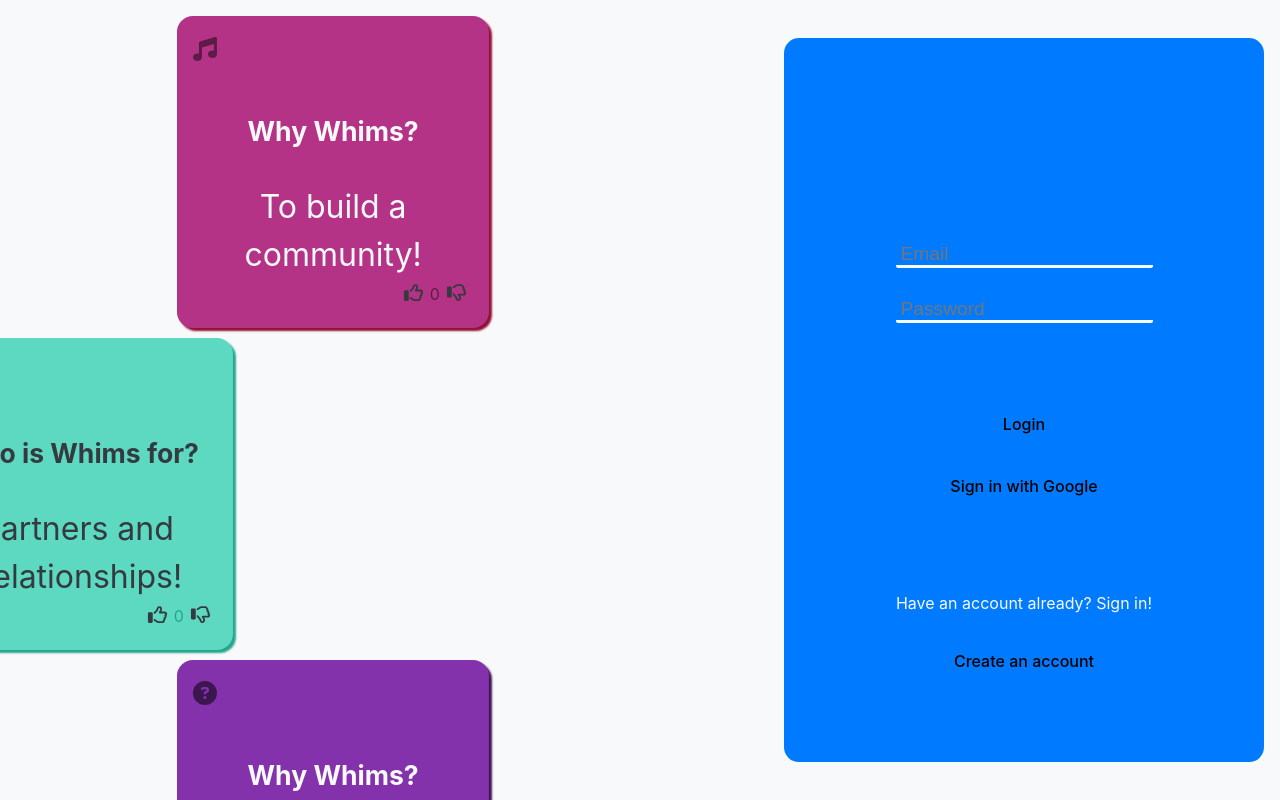
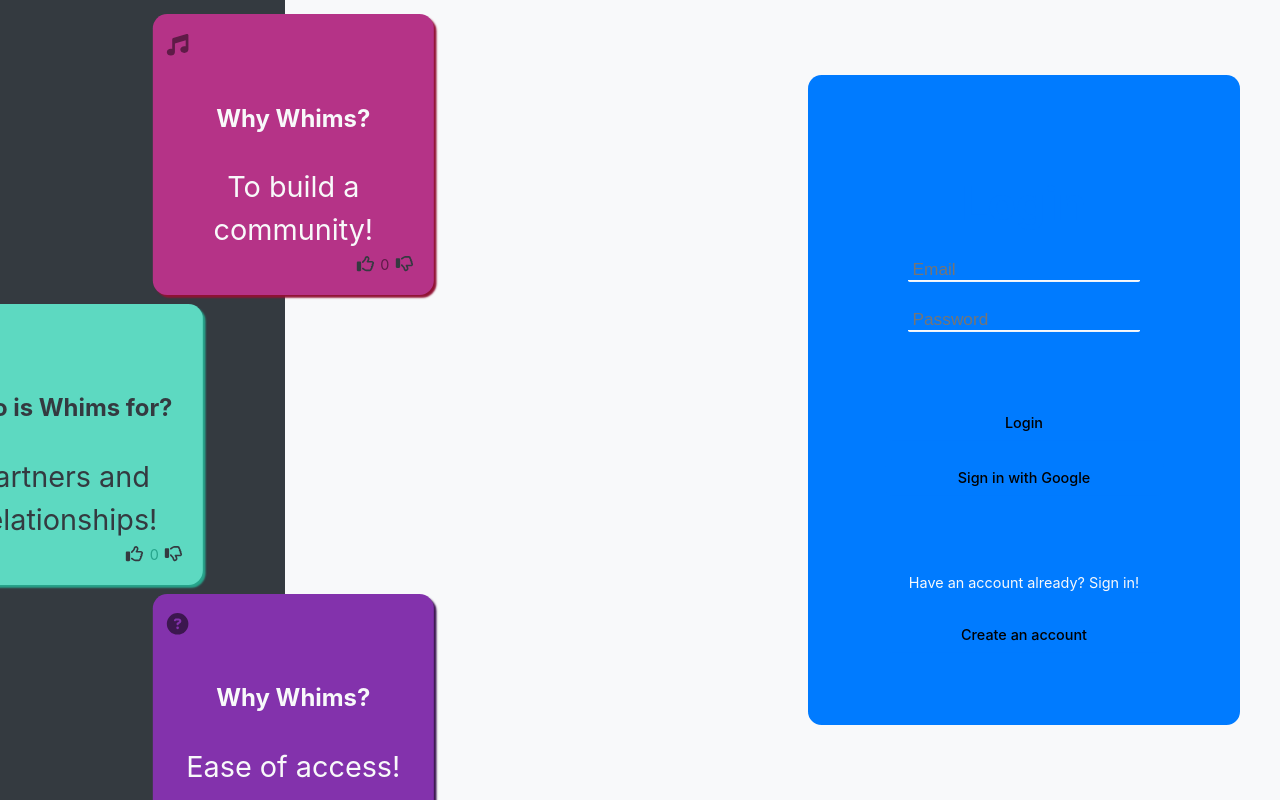
Before and after one commit to CaramonH/Whims, a React (Vite) app in the folder frontend/: page /login in a window 1280 px wide. Shown: the top 800 px of the page. Built offline with nearby package versions, Linux system fonts and the light colour scheme; no server answers; the database is empty.

Commit message:
As many fixes as I can manage rn. To try to get the css to be consitent on different devices

```diff
--- a/frontend/src/components/auth/Login.css
+++ b/frontend/src/components/auth/Login.css
@@ -12,6 +12,7 @@
   background-color: var(--color-ui-blue);
   width: 20em;
   border-radius: 15px;
+  overflow: hidden;
 }
 
 .body .login-div {
--- a/frontend/src/components/card/card.css
+++ b/frontend/src/components/card/card.css
@@ -5,6 +5,7 @@
   height: 280px;
   border-radius: 16px;
   padding: 16px;
+  margin: auto;
   display: flex;
   flex-direction: column;
 }
--- a/frontend/src/components/navigation/navigation.css
+++ b/frontend/src/components/navigation/navigation.css
@@ -360,6 +360,7 @@
   background-color: var(--color-ui-white);
   border-radius: 8px;
   padding: 15px;
+  max-width: 1800px;
   box-shadow: 3px 3px 5px var(--color-ui-dark-blue);
 }
 
@@ -372,9 +373,9 @@
 .whims-container {
   display: flex;
   justify-content: space-between;
-  margin: 20px;
+  margin: 30px;
   flex-wrap: wrap;
-  gap: 15px;
+  gap: 20px;
 }
 
 .group-section h2 {
--- a/frontend/src/components/routes/dashboard.css
+++ b/frontend/src/components/routes/dashboard.css
@@ -22,8 +22,6 @@
 }
 
 .main-content {
-  /* padding-top: 40px;*/
-  /* padding: 20px; */
   /* height: calc(100vh - 60px); adds an additional scrollbar when screen size is limited */
   overflow-y: auto;
   padding: 20px;
--- a/frontend/src/index.css
+++ b/frontend/src/index.css
@@ -18,6 +18,7 @@ a {
   color: var(--color-ui-dark-blue);
   text-decoration: inherit;
 }
+
 a:hover {
   color: var(--color-ui-dark-blue);
 }
@@ -28,6 +29,9 @@ body {
   place-items: flex-start;
   min-width: 320px;
   min-height: 100vh;
+  zoom: 0.9; /* Default for high-res screens */
+  overflow-y: auto; /* Auto scroll bar */
+  overflow-x: hidden; /*Hide left right scroll*/
 }
 
 h1 {
@@ -60,3 +64,16 @@ button {
     background-color: var(--color-ui-blue);
   }
 }
+
+.screen-wrapper {
+  display: flex;
+  justify-content: left;
+  align-items: left;
+  background-color: var(--color-ui-black); /* Ensure background is applied */
+}
+
+@media screen and (max-width: 1080px) {
+  body {
+    zoom: 0.8; /* Scale down to 80% */
+  }
+}
--- a/frontend/src/main.tsx
+++ b/frontend/src/main.tsx
@@ -4,7 +4,9 @@ import App from './App.tsx'
 import './index.css'
 
 ReactDOM.createRoot(document.getElementById('root')!).render(
-  <React.StrictMode>
-    <App />
-  </React.StrictMode>,
+  <div className="screen-wrapper">
+      <React.StrictMode>
+        <App />
+      </React.StrictMode>,
+  </div>
 )
```
